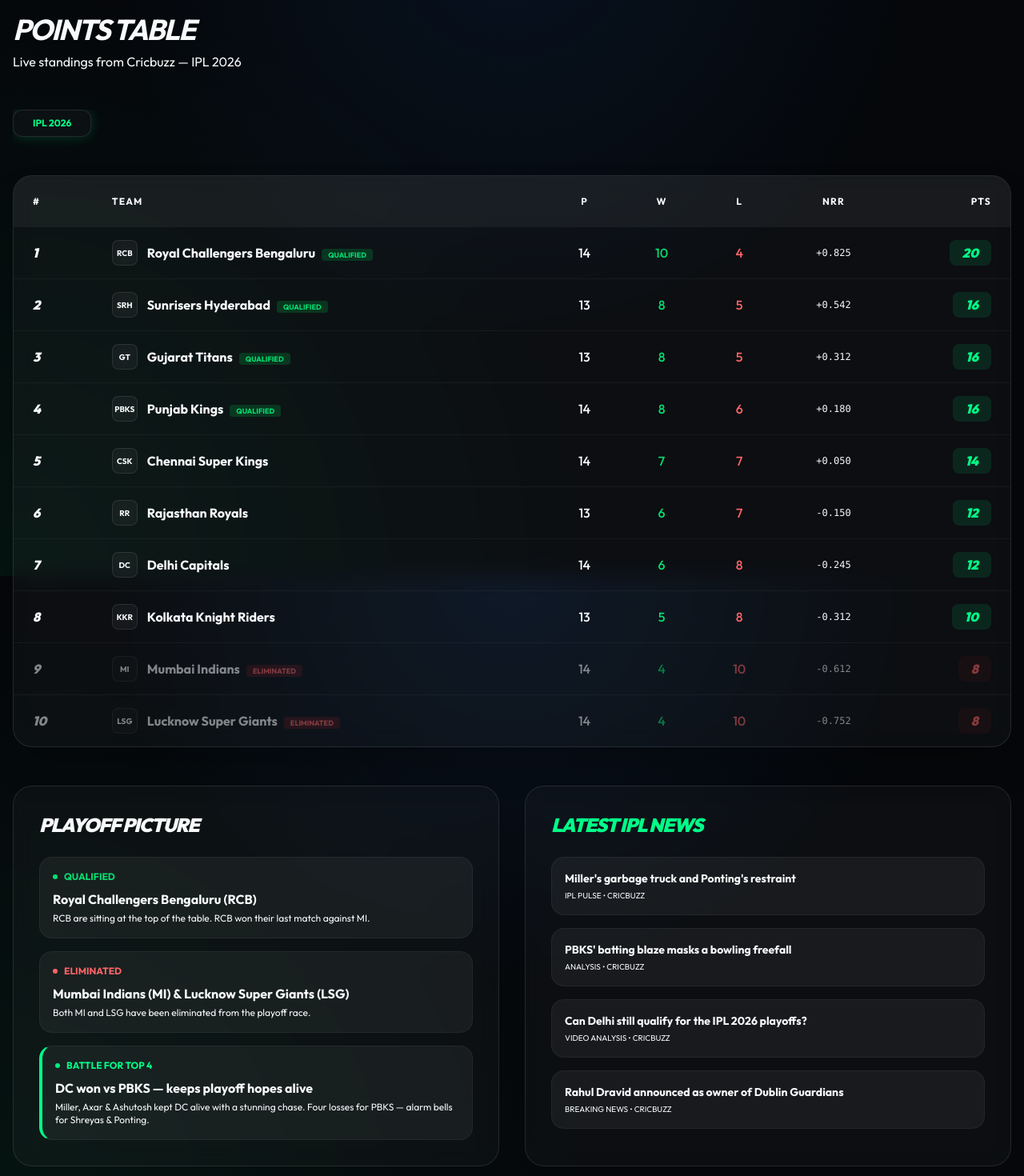
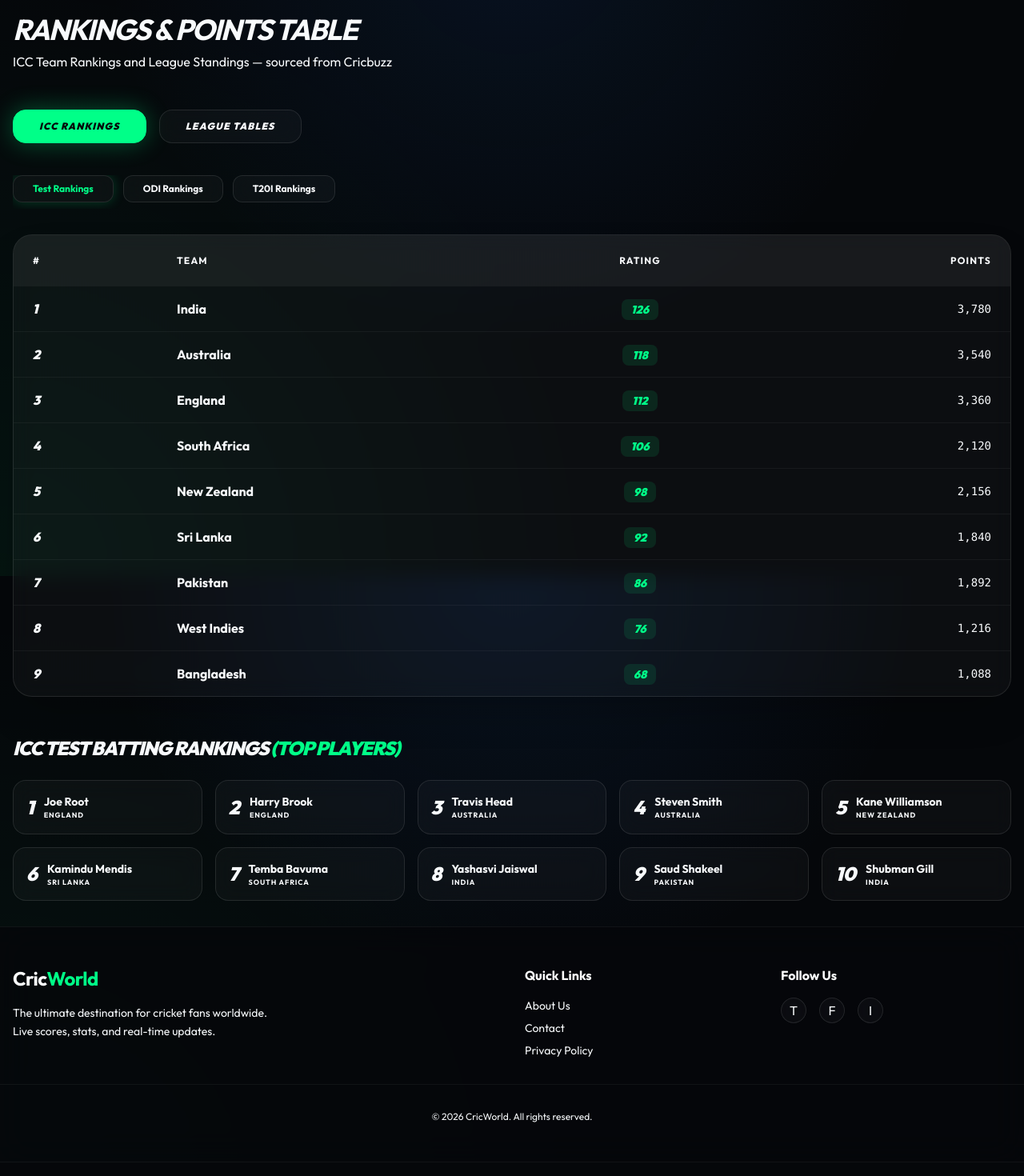
Before and after one commit to Muzamilrb12/cricworld, a Next.js app: page /points-table in a window 1280 px wide. Shown: the part 80-1550 px from the top of the page at 80% size. Built offline with nearby package versions, Linux system fonts and the light colour scheme.

Commit message:
Added ICC Rankings and League sub-menu to Points Table page. Verified build.

```diff
--- a/data/points-table.json
+++ b/data/points-table.json
@@ -1,4 +1,40 @@
 {
+  "icc-rankings": {
+    "test": [
+      { "rank": 1, "team": "India", "rating": 126, "pts": 3780 },
+      { "rank": 2, "team": "Australia", "rating": 118, "pts": 3540 },
+      { "rank": 3, "team": "England", "rating": 112, "pts": 3360 },
+      { "rank": 4, "team": "South Africa", "rating": 106, "pts": 2120 },
+      { "rank": 5, "team": "New Zealand", "rating": 98, "pts": 2156 },
+      { "rank": 6, "team": "Sri Lanka", "rating": 92, "pts": 1840 },
+      { "rank": 7, "team": "Pakistan", "rating": 86, "pts": 1892 },
+      { "rank": 8, "team": "West Indies", "rating": 76, "pts": 1216 },
+      { "rank": 9, "team": "Bangladesh", "rating": 68, "pts": 1088 }
+    ],
+    "odi": [
+      { "rank": 1, "team": "India", "rating": 121, "pts": 5082 },
+      { "rank": 2, "team": "Australia", "rating": 116, "pts": 4176 },
+      { "rank": 3, "team": "South Africa", "rating": 112, "pts": 3248 },
+      { "rank": 4, "team": "England", "rating": 108, "pts": 3672 },
+      { "rank": 5, "team": "Pakistan", "rating": 102, "pts": 2652 },
+      { "rank": 6, "team": "New Zealand", "rating": 100, "pts": 2600 },
+      { "rank": 7, "team": "Bangladesh", "rating": 88, "pts": 1848 },
+      { "rank": 8, "team": "Sri Lanka", "rating": 82, "pts": 1640 },
+      { "rank": 9, "team": "Afghanistan", "rating": 78, "pts": 1326 }
+    ],
+    "t20i": [
+      { "rank": 1, "team": "India", "rating": 268, "pts": 14740 },
+      { "rank": 2, "team": "England", "rating": 261, "pts": 12789 },
+      { "rank": 3, "team": "Australia", "rating": 256, "pts": 11264 },
+      { "rank": 4, "team": "South Africa", "rating": 253, "pts": 8602 },
+      { "rank": 5, "team": "West Indies", "rating": 248, "pts": 8680 },
+      { "rank": 6, "team": "Pakistan", "rating": 244, "pts": 10980 },
+      { "rank": 7, "team": "New Zealand", "rating": 238, "pts": 6664 },
+      { "rank": 8, "team": "Sri Lanka", "rating": 232, "pts": 7192 },
+      { "rank": 9, "team": "Bangladesh", "rating": 218, "pts": 5886 }
+    ]
+  },
+  "leagues": {
     "ipl-2026": [
       { "rank": 1, "team": "RCB", "fullName": "Royal Challengers Bengaluru", "p": 14, "w": 10, "l": 4, "nr": 0, "nrr": "+0.825", "pts": 20 },
       { "rank": 2, "team": "SRH", "fullName": "Sunrisers Hyderabad", "p": 13, "w": 8, "l": 5, "nr": 0, "nrr": "+0.542", "pts": 16 },
@@ -10,5 +46,27 @@
       { "rank": 8, "team": "KKR", "fullName": "Kolkata Knight Riders", "p": 13, "w": 5, "l": 8, "nr": 0, "nrr": "-0.312", "pts": 10 },
       { "rank": 9, "team": "MI", "fullName": "Mumbai Indians", "p": 14, "w": 4, "l": 10, "nr": 0, "nrr": "-0.612", "pts": 8, "status": "Eliminated" },
       { "rank": 10, "team": "LSG", "fullName": "Lucknow Super Giants", "p": 14, "w": 4, "l": 10, "nr": 0, "nrr": "-0.752", "pts": 8, "status": "Eliminated" }
+    ],
+    "psl-2025": [
+      { "rank": 1, "team": "LQ", "fullName": "Lahore Qalandars", "p": 10, "w": 7, "l": 3, "nr": 0, "nrr": "+0.682", "pts": 14 },
+      { "rank": 2, "team": "IU", "fullName": "Islamabad United", "p": 10, "w": 7, "l": 3, "nr": 0, "nrr": "+0.410", "pts": 14 },
+      { "rank": 3, "team": "MS", "fullName": "Multan Sultans", "p": 10, "w": 6, "l": 4, "nr": 0, "nrr": "+0.225", "pts": 12 },
+      { "rank": 4, "team": "PZ", "fullName": "Peshawar Zalmi", "p": 10, "w": 5, "l": 5, "nr": 0, "nrr": "-0.120", "pts": 10 },
+      { "rank": 5, "team": "QG", "fullName": "Quetta Gladiators", "p": 10, "w": 3, "l": 7, "nr": 0, "nrr": "-0.510", "pts": 6 },
+      { "rank": 6, "team": "KK", "fullName": "Karachi Kings", "p": 10, "w": 2, "l": 8, "nr": 0, "nrr": "-0.712", "pts": 4 }
+    ],
+    "bbl-2025-26": [
+      { "rank": 1, "team": "PS", "fullName": "Perth Scorchers", "p": 10, "w": 7, "l": 3, "nr": 0, "nrr": "+0.550", "pts": 14 },
+      { "rank": 2, "team": "SS", "fullName": "Sydney Sixers", "p": 10, "w": 6, "l": 4, "nr": 0, "nrr": "+0.380", "pts": 12 },
+      { "rank": 3, "team": "HH", "fullName": "Hobart Hurricanes", "p": 10, "w": 6, "l": 4, "nr": 0, "nrr": "+0.210", "pts": 12 },
+      { "rank": 4, "team": "BH", "fullName": "Brisbane Heat", "p": 10, "w": 5, "l": 5, "nr": 0, "nrr": "-0.050", "pts": 10 },
+      { "rank": 5, "team": "AS", "fullName": "Adelaide Strikers", "p": 10, "w": 4, "l": 6, "nr": 0, "nrr": "-0.320", "pts": 8 }
+    ],
+    "cpl-2025": [
+      { "rank": 1, "team": "TKR", "fullName": "Trinbago Knight Riders", "p": 10, "w": 8, "l": 2, "nr": 0, "nrr": "+1.120", "pts": 16 },
+      { "rank": 2, "team": "GAW", "fullName": "Guyana Amazon Warriors", "p": 10, "w": 7, "l": 3, "nr": 0, "nrr": "+0.640", "pts": 14 },
+      { "rank": 3, "team": "BR", "fullName": "Barbados Royals", "p": 10, "w": 5, "l": 5, "nr": 0, "nrr": "+0.050", "pts": 10 },
+      { "rank": 4, "team": "SLK", "fullName": "Saint Lucia Kings", "p": 10, "w": 4, "l": 6, "nr": 0, "nrr": "-0.280", "pts": 8 }
     ]
   }
+}
--- a/src/app/page.tsx
+++ b/src/app/page.tsx
@@ -8,7 +8,7 @@ import pointsTableData from "../../data/points-table.json";
 export default function Home() {
   const matches = matchesData || [];
   const news = (newsData || []).slice(0, 3);
-  const iplTable = (pointsTableData as any)["ipl-2026"]?.slice(0, 5) || [];
+  const iplTable = (pointsTableData as any)["leagues"]?.["ipl-2026"]?.slice(0, 5) || [];
 
   return (
     <div className="container mx-auto px-4 py-8">
--- a/src/app/points-table/page.tsx
+++ b/src/app/points-table/page.tsx
@@ -1,22 +1,142 @@
 'use client';
 import { useState } from 'react';
-import pointsTableData from "../../../data/points-table.json";
+import ptData from "../../../data/points-table.json";
+
+type MainTab = "icc-rankings" | "leagues";
+type ICCFormat = "test" | "odi" | "t20i";
 
 export default function PointsTablePage() {
-  const leagues = Object.keys(pointsTableData);
-  const [activeLeague, setActiveLeague] = useState(leagues[0] || "ipl-2026");
+  const [mainTab, setMainTab] = useState<MainTab>("icc-rankings");
+  const [iccFormat, setIccFormat] = useState<ICCFormat>("test");
+  const [activeLeague, setActiveLeague] = useState("ipl-2026");
 
-  const currentPoints = (pointsTableData as any)[activeLeague] || [];
+  const data = ptData as any;
+  const iccRankings = data["icc-rankings"] || {};
+  const leagues = data["leagues"] || {};
+  const leagueKeys = Object.keys(leagues);
+
+  const currentICC = iccRankings[iccFormat] || [];
+  const currentLeague = leagues[activeLeague] || [];
 
   return (
     <div className="container mx-auto px-4 py-8">
       <div className="mb-12">
-        <h1 className="text-4xl font-bold mb-2 italic uppercase tracking-tighter">Points Table</h1>
-        <p className="text-muted-foreground">Live standings from Cricbuzz — IPL 2026</p>
+        <h1 className="text-4xl font-bold mb-2 italic uppercase tracking-tighter">Rankings & Points Table</h1>
+        <p className="text-muted-foreground">ICC Team Rankings and League Standings — sourced from Cricbuzz</p>
       </div>
 
-      <div className="flex gap-4 mb-8 overflow-x-auto pb-4 scrollbar-hide">
-        {leagues.map((league) => (
+      {/* Main Tabs: ICC Rankings vs Leagues */}
+      <div className="flex gap-4 mb-10">
+        <button
+          onClick={() => setMainTab("icc-rankings")}
+          className={`px-8 py-3 rounded-2xl font-black italic uppercase tracking-widest text-xs transition-all border ${
+            mainTab === "icc-rankings"
+              ? "bg-accent text-background border-accent shadow-[0_0_30px_rgba(0,255,136,0.3)]"
+              : "glass border-white/5 text-muted-foreground hover:text-white hover:border-white/20"
+          }`}
+        >
+          ICC Rankings
+        </button>
+        <button
+          onClick={() => setMainTab("leagues")}
+          className={`px-8 py-3 rounded-2xl font-black italic uppercase tracking-widest text-xs transition-all border ${
+            mainTab === "leagues"
+              ? "bg-accent text-background border-accent shadow-[0_0_30px_rgba(0,255,136,0.3)]"
+              : "glass border-white/5 text-muted-foreground hover:text-white hover:border-white/20"
+          }`}
+        >
+          League Tables
+        </button>
+      </div>
+
+      {/* ========== ICC RANKINGS SECTION ========== */}
+      {mainTab === "icc-rankings" && (
+        <div>
+          {/* Format Sub-Tabs */}
+          <div className="flex gap-3 mb-8 overflow-x-auto pb-2 scrollbar-hide">
+            {(["test", "odi", "t20i"] as ICCFormat[]).map((fmt) => (
+              <button
+                key={fmt}
+                onClick={() => setIccFormat(fmt)}
+                className={`px-6 py-2 rounded-xl glass text-xs font-bold whitespace-nowrap transition-all border ${
+                  iccFormat === fmt
+                    ? "border-accent text-accent shadow-[0_0_15px_rgba(0,255,136,0.2)]"
+                    : "border-white/5 text-muted-foreground hover:text-white"
+                }`}
+              >
+                {fmt === "test" ? "Test" : fmt === "odi" ? "ODI" : "T20I"} Rankings
+              </button>
+            ))}
+          </div>
+
+          <div className="glass rounded-3xl overflow-hidden border border-white/5 shadow-2xl">
+            <table className="w-full text-left">
+              <thead className="bg-white/5 text-xs font-bold text-muted-foreground uppercase tracking-widest">
+                <tr>
+                  <th className="px-6 py-6">#</th>
+                  <th className="px-6 py-6">Team</th>
+                  <th className="px-6 py-6 text-center">Rating</th>
+                  <th className="px-6 py-6 text-right">Points</th>
+                </tr>
+              </thead>
+              <tbody className="divide-y divide-white/5">
+                {currentICC.map((item: any) => (
+                  <tr key={item.rank} className="hover:bg-white/5 transition-colors group">
+                    <td className="px-6 py-4 font-black italic text-muted-foreground/30">{item.rank}</td>
+                    <td className="px-6 py-4">
+                      <span className="font-bold group-hover:text-accent transition-colors">{item.team}</span>
+                    </td>
+                    <td className="px-6 py-4 text-center">
+                      <span className="bg-accent/10 text-accent px-3 py-1 rounded-lg font-black italic text-sm">
+                        {item.rating}
+                      </span>
+                    </td>
+                    <td className="px-6 py-4 text-right text-muted-foreground font-mono text-sm">{item.pts.toLocaleString()}</td>
+                  </tr>
+                ))}
+              </tbody>
+            </table>
+          </div>
+
+          {/* ICC Test Batting Top Players */}
+          <div className="mt-12">
+            <h2 className="text-2xl font-black italic uppercase tracking-tighter mb-6">
+              ICC Test Batting Rankings <span className="text-accent">(Top Players)</span>
+            </h2>
+            <div className="grid grid-cols-1 md:grid-cols-3 lg:grid-cols-5 gap-4">
+              {[
+                { rank: 1, name: "Joe Root", team: "England" },
+                { rank: 2, name: "Harry Brook", team: "England" },
+                { rank: 3, name: "Travis Head", team: "Australia" },
+                { rank: 4, name: "Steven Smith", team: "Australia" },
+                { rank: 5, name: "Kane Williamson", team: "New Zealand" },
+                { rank: 6, name: "Kamindu Mendis", team: "Sri Lanka" },
+                { rank: 7, name: "Temba Bavuma", team: "South Africa" },
+                { rank: 8, name: "Yashasvi Jaiswal", team: "India" },
+                { rank: 9, name: "Saud Shakeel", team: "Pakistan" },
+                { rank: 10, name: "Shubman Gill", team: "India" },
+              ].map((p) => (
+                <div key={p.rank} className="glass p-4 rounded-2xl border border-white/5 hover:border-accent/30 transition-all group cursor-pointer">
+                  <div className="flex items-center gap-3">
+                    <span className="text-2xl font-black italic text-muted-foreground/20">{p.rank}</span>
+                    <div>
+                      <p className="font-bold text-sm group-hover:text-accent transition-colors">{p.name}</p>
+                      <p className="text-[9px] text-muted-foreground uppercase font-bold tracking-widest">{p.team}</p>
+                    </div>
+                  </div>
+                </div>
+              ))}
+            </div>
+          </div>
+        </div>
+      )}
+
+      {/* ========== LEAGUES SECTION ========== */}
+      {mainTab === "leagues" && (
+        <div>
+          {/* League Sub-Tabs */}
+          <div className="flex gap-3 mb-8 overflow-x-auto pb-2 scrollbar-hide">
+            {leagueKeys.map((league) => (
               <button
                 key={league}
                 onClick={() => setActiveLeague(league)}
@@ -26,7 +146,7 @@ export default function PointsTablePage() {
                     : "border-white/5 text-muted-foreground hover:text-white"
                 }`}
               >
-            {league.toUpperCase().replace("-", " ")}
+                {league.toUpperCase().replace(/-/g, " ")}
               </button>
             ))}
           </div>
@@ -45,7 +165,7 @@ export default function PointsTablePage() {
                 </tr>
               </thead>
               <tbody className="divide-y divide-white/5">
-            {currentPoints.map((item: any) => {
+                {currentLeague.map((item: any) => {
                   const isEliminated = item.status === "Eliminated";
                   const isTopFour = item.rank <= 4;
                   return (
@@ -57,7 +177,7 @@ export default function PointsTablePage() {
                           <div>
                             <span className={`font-bold transition-colors ${isTopFour ? "group-hover:text-accent" : ""}`}>{item.fullName}</span>
                             {isEliminated && <span className="ml-2 text-[9px] bg-red-500/20 text-red-400 px-2 py-0.5 rounded font-bold uppercase">Eliminated</span>}
-                        {isTopFour && <span className="ml-2 text-[9px] bg-green-500/20 text-green-400 px-2 py-0.5 rounded font-bold uppercase">Qualified</span>}
+                            {isTopFour && <span className="ml-2 text-[9px] bg-green-500/20 text-green-400 px-2 py-0.5 rounded font-bold uppercase">Q</span>}
                           </div>
                         </div>
                       </td>
@@ -76,61 +196,8 @@ export default function PointsTablePage() {
               </tbody>
             </table>
           </div>
-
-      {/* Qualification Analysis */}
-      <div className="grid grid-cols-1 lg:grid-cols-2 gap-8 mt-12">
-        <div className="glass p-8 rounded-3xl border border-white/5 bg-gradient-to-br from-accent/5 to-transparent">
-          <h2 className="text-2xl font-black italic uppercase tracking-tighter mb-6">Playoff Picture</h2>
-          <div className="space-y-4">
-            <div className="p-4 rounded-2xl bg-white/5 border border-white/5">
-              <div className="flex items-center gap-2 mb-2">
-                <span className="w-1.5 h-1.5 bg-green-400 rounded-full"></span>
-                <span className="text-xs font-bold text-green-400 uppercase">Qualified</span>
         </div>
-              <p className="font-bold">Royal Challengers Bengaluru (RCB)</p>
-              <p className="text-xs text-muted-foreground mt-1">RCB are sitting at the top of the table. RCB won their last match against MI.</p>
-            </div>
-            <div className="p-4 rounded-2xl bg-white/5 border border-white/5">
-              <div className="flex items-center gap-2 mb-2">
-                <span className="w-1.5 h-1.5 bg-red-400 rounded-full"></span>
-                <span className="text-xs font-bold text-red-400 uppercase">Eliminated</span>
-              </div>
-              <p className="font-bold">Mumbai Indians (MI) & Lucknow Super Giants (LSG)</p>
-              <p className="text-xs text-muted-foreground mt-1">Both MI and LSG have been eliminated from the playoff race.</p>
-            </div>
-            <div className="p-4 rounded-2xl bg-white/5 border border-white/5 border-l-4 border-l-accent">
-              <div className="flex items-center gap-2 mb-2">
-                <span className="w-1.5 h-1.5 bg-accent rounded-full animate-pulse"></span>
-                <span className="text-xs font-bold text-accent uppercase">Battle for Top 4</span>
-              </div>
-              <p className="font-bold">DC won vs PBKS — keeps playoff hopes alive</p>
-              <p className="text-xs text-muted-foreground mt-1">Miller, Axar & Ashutosh kept DC alive with a stunning chase. Four losses for PBKS — alarm bells for Shreyas & Ponting.</p>
-            </div>
-          </div>
-        </div>
-
-        <div className="glass p-8 rounded-3xl border border-white/5">
-          <h2 className="text-2xl font-black italic uppercase tracking-tighter mb-6 text-accent">Latest IPL News</h2>
-          <div className="space-y-4">
-            <div className="p-4 rounded-2xl bg-white/5 border border-white/5 hover:bg-white/10 transition-colors cursor-pointer">
-              <p className="font-bold text-sm">Miller&apos;s garbage truck and Ponting&apos;s restraint</p>
-              <p className="text-[10px] text-muted-foreground mt-1 uppercase">IPL Pulse • Cricbuzz</p>
-            </div>
-            <div className="p-4 rounded-2xl bg-white/5 border border-white/5 hover:bg-white/10 transition-colors cursor-pointer">
-              <p className="font-bold text-sm">PBKS&apos; batting blaze masks a bowling freefall</p>
-              <p className="text-[10px] text-muted-foreground mt-1 uppercase">Analysis • Cricbuzz</p>
-            </div>
-            <div className="p-4 rounded-2xl bg-white/5 border border-white/5 hover:bg-white/10 transition-colors cursor-pointer">
-              <p className="font-bold text-sm">Can Delhi still qualify for the IPL 2026 playoffs?</p>
-              <p className="text-[10px] text-muted-foreground mt-1 uppercase">Video Analysis • Cricbuzz</p>
-            </div>
-            <div className="p-4 rounded-2xl bg-white/5 border border-white/5 hover:bg-white/10 transition-colors cursor-pointer">
-              <p className="font-bold text-sm">Rahul Dravid announced as owner of Dublin Guardians</p>
-              <p className="text-[10px] text-muted-foreground mt-1 uppercase">Breaking News • Cricbuzz</p>
-            </div>
-          </div>
-        </div>
-      </div>
+      )}
     </div>
   );
 }
```
Lines whose indentation alone changed are shown as unchanged.
